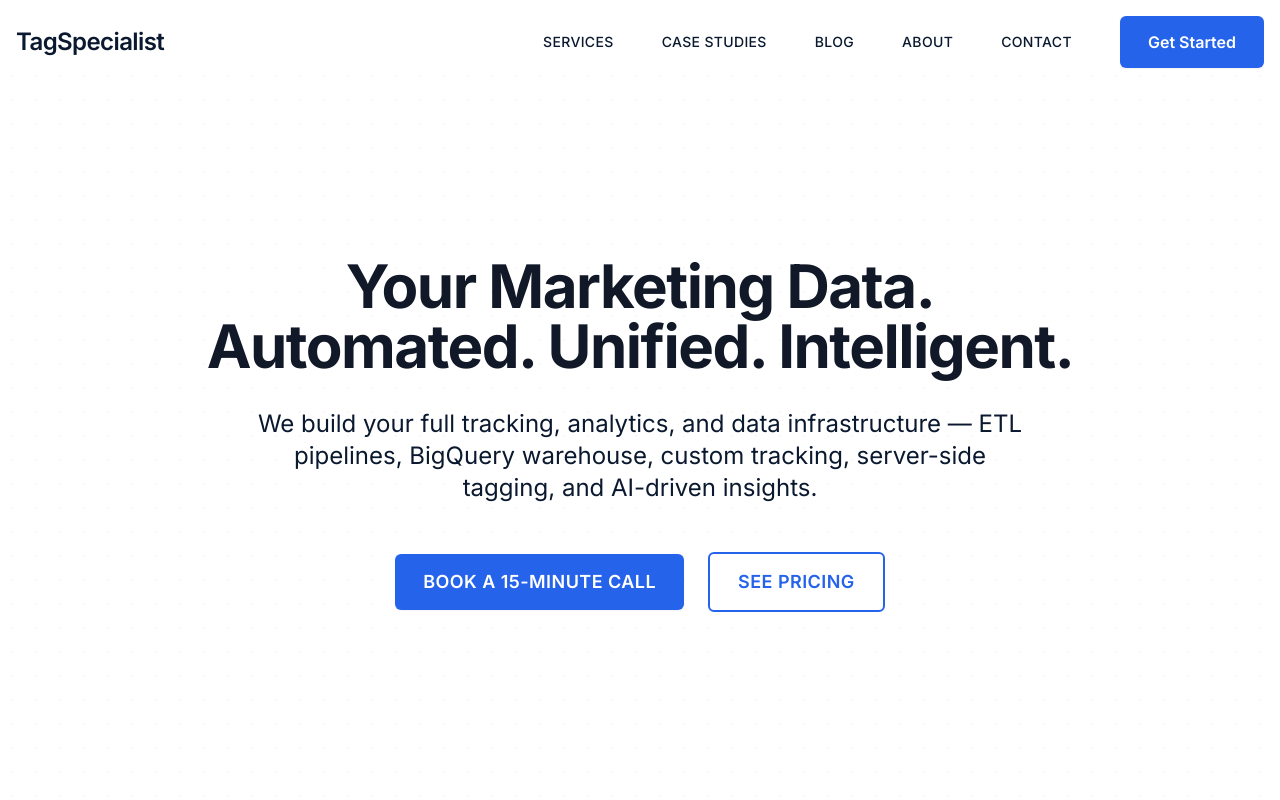
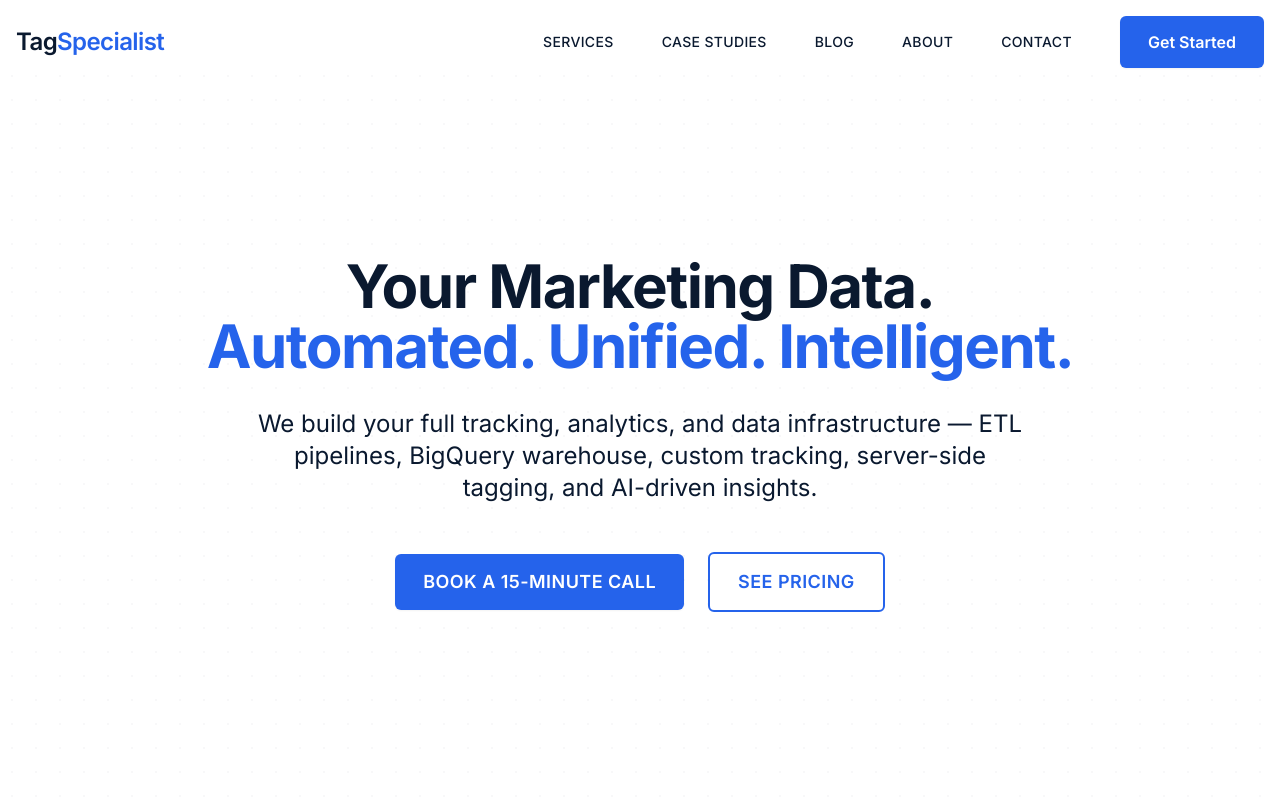
Before and after one commit to aman16tanwar/tagspecialist, a React (Create React App) app: page / in a window 1280 px wide. Shown: the top 800 px of the page. Built offline with nearby package versions, Linux system fonts and the light colour scheme.

Commit message:
feat: define brand colors in tailwind.config.js for logo styling

```diff
--- a/tailwind.config.js
+++ b/tailwind.config.js
@@ -11,6 +11,14 @@ module.exports = {
           100: '#d9e2ec',
           800: '#102a43',
           900: '#0a192f', // Deep navy for primary headings/bg
+        },
+        blue: { // Ensure a blue is defined, or use an existing one
+          600: '#2563eb',
+          700: '#1d4ed8',
+        },
+        brand: {
+          primary: '#0a192f', // Map to navy-900
+          accent: '#2563eb',  // Map to a strong blue
         },
         gold: {
           400: '#fbbf24',
```
